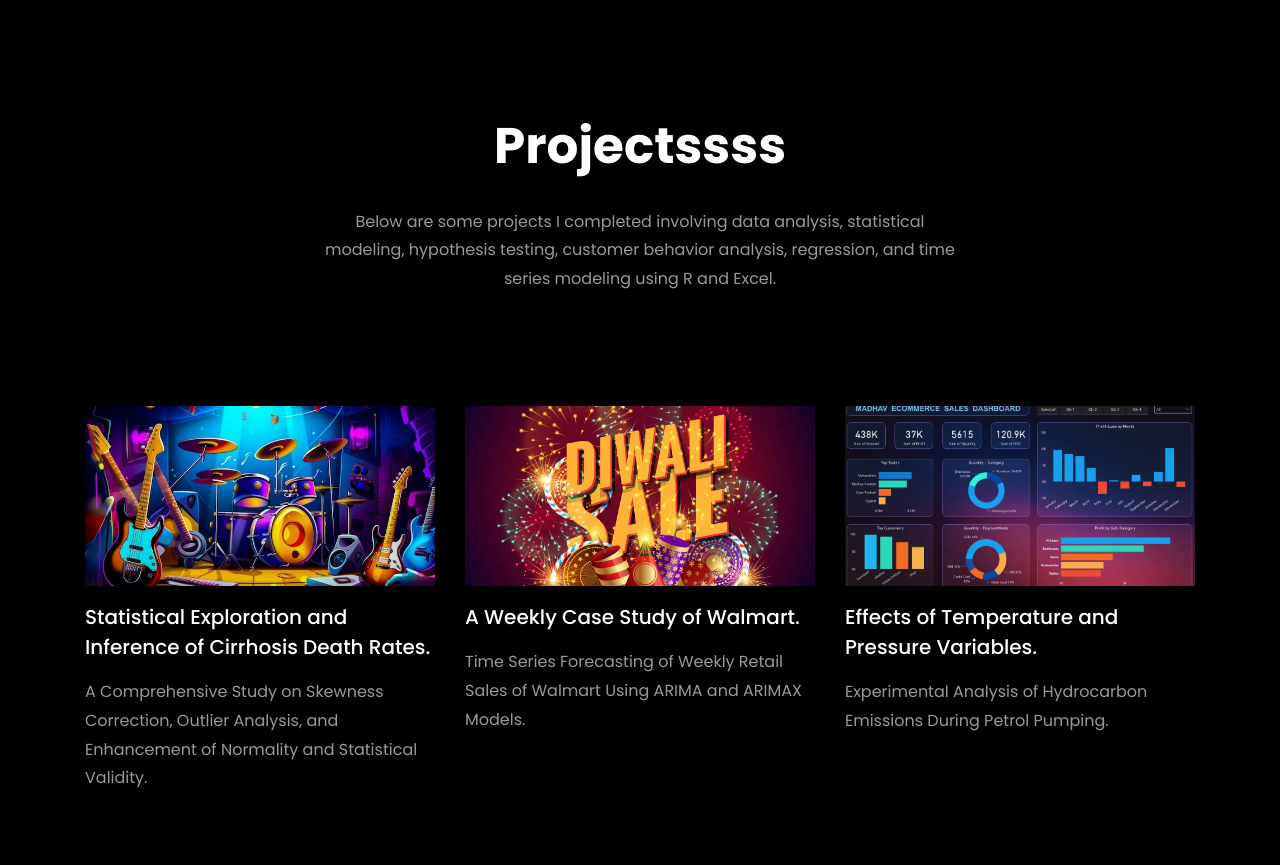
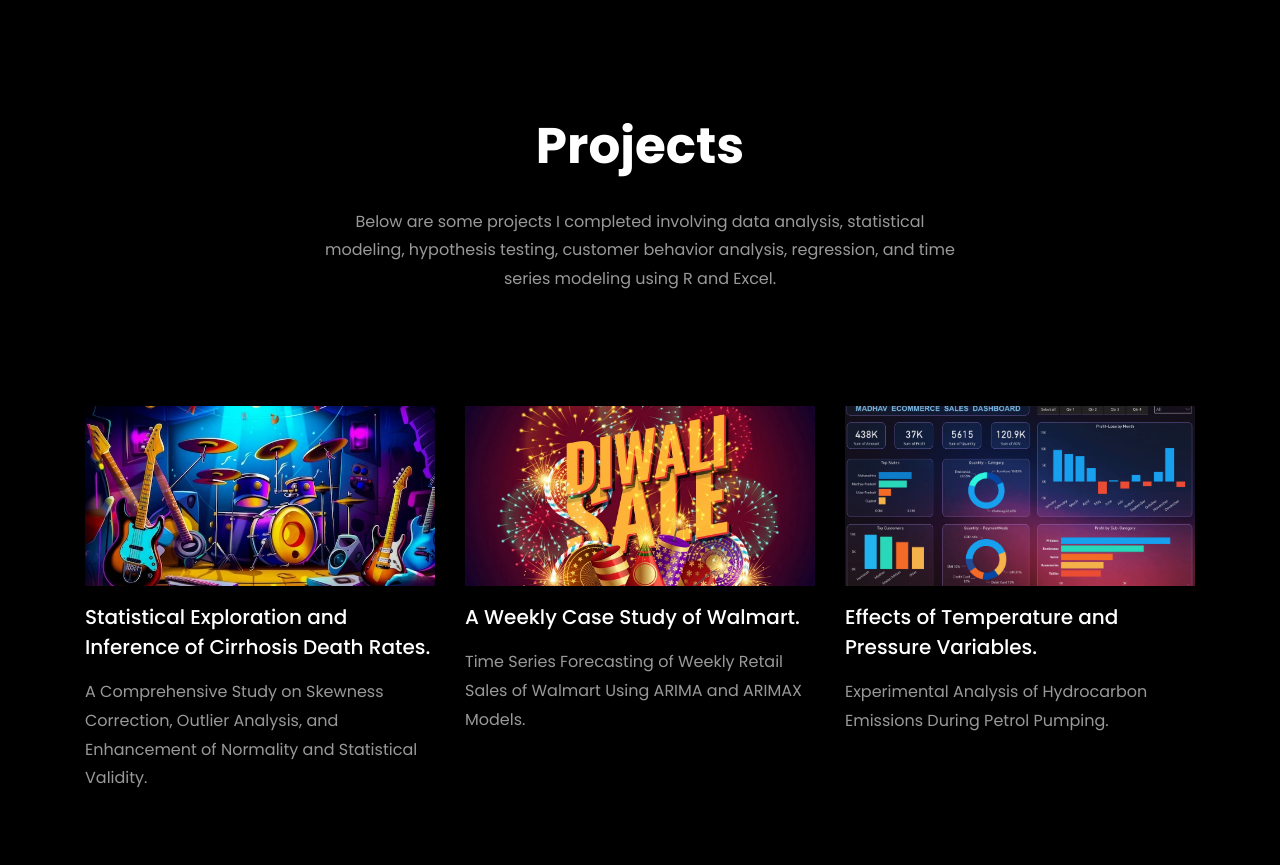
Before and after one commit to Muhammadumaramin/Muhammadumaramin-github.io, a plain HTML site: page index.html in a window 1280 px wide. Shown: the part 4226-5091 px from the top of the page. Drawn offline with Linux system fonts and the light colour scheme; animation ran at ten frames a second; files whose address does not match are found by name.

Commit message:
Update index.html

```diff
--- a/index.html
+++ b/index.html
@@ -434,7 +434,7 @@
         <div class="row justify-content-center mb-5 pb-5">
           <div class="col-md-7 heading-section text-center ftco-animate">
             <!-- <h1 class="big big-2">Projects</h1> -->
-            <h2 class="mb-4">Projectssss</h2>
+            <h2 class="mb-4">Projects</h2>
             <p>Below are some projects I completed involving data analysis, statistical modeling, hypothesis testing, customer behavior analysis, regression, and time series modeling using R and Excel.</p>
           </div>
         </div>
```
